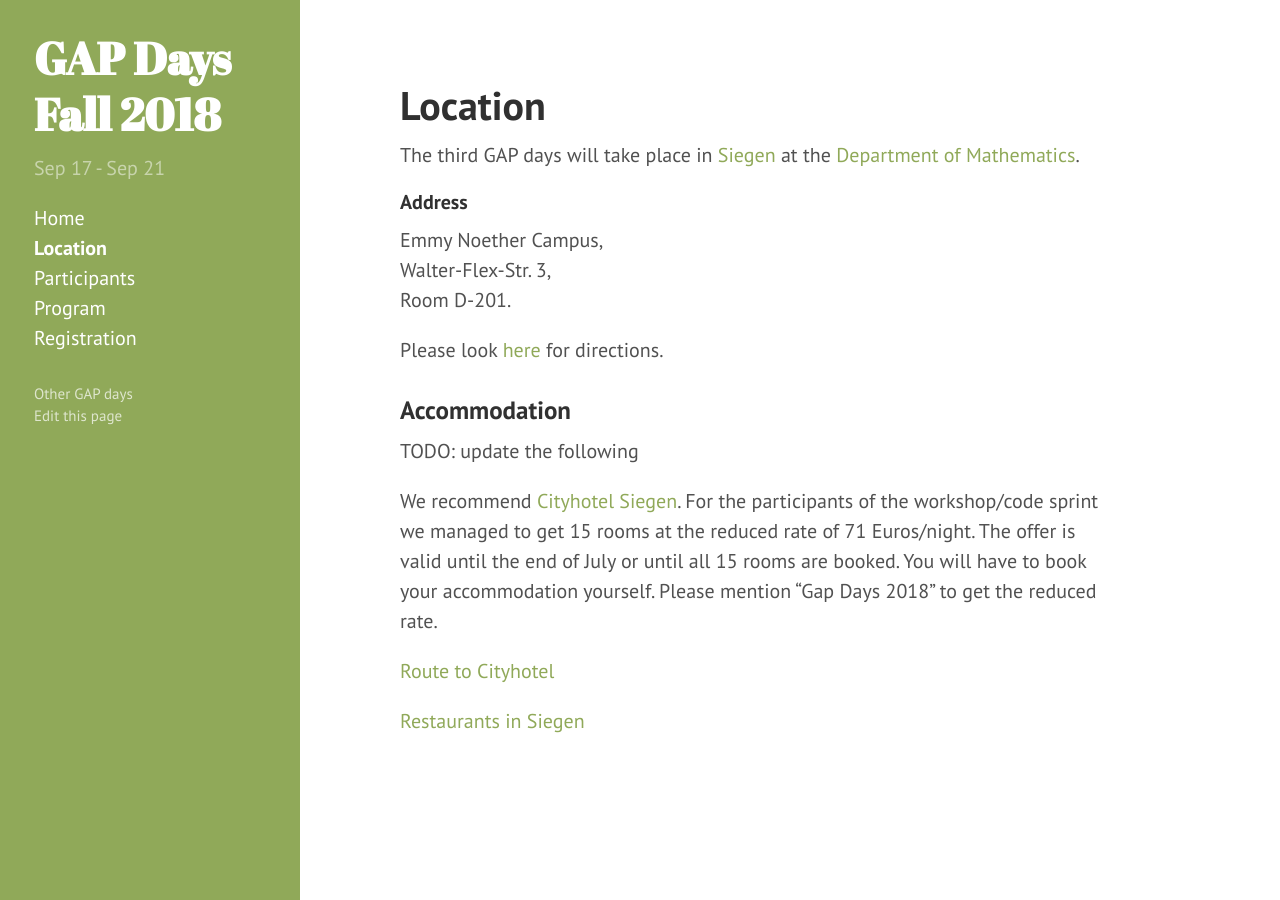
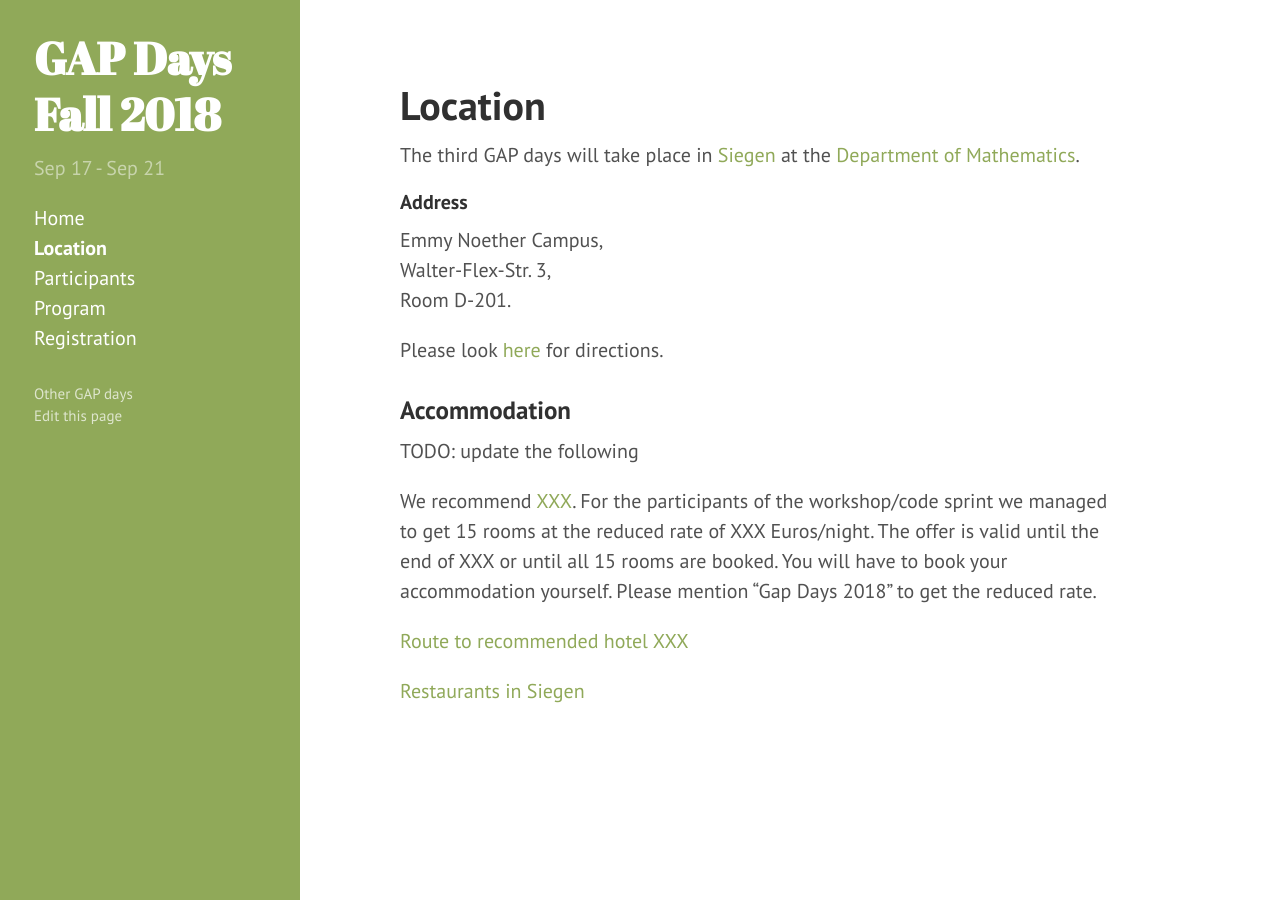
Before and after one commit to sebasguts/gapdays2018-fall, a Jekyll site: the page built from location.md, in a window 1280 px wide. Built offline with Jekyll 4.4.1, drawn with Linux system fonts in a browser that asks for light colours.

Commit message:
Hotel reservations not yet done

```diff
--- a/location.md
+++ b/location.md
@@ -19,13 +19,13 @@ Please look [here](https://mohamed-barakat.github.io/contact/) for directions.
 
 TODO: update the following
 
-We recommend <a href="http://www.cityhotel-siegen.de">Cityhotel Siegen</a>.
+We recommend <a href="XXX">XXX</a>.
 For the participants of the workshop/code sprint we managed to
-get 15 rooms at the reduced rate of 71 Euros/night.
-The offer is valid until the end of July or until all 15 rooms are booked.
+get 15 rooms at the reduced rate of XXX Euros/night.
+The offer is valid until the end of XXX or until all 15 rooms are booked.
 You will have to book your accommodation yourself. Please
 mention <Q>Gap Days 2018</Q> to get the reduced rate.
 
-[Route to Cityhotel](https://www.google.de/maps/dir/Hubertusweg+41,+57072+Siegen/Cityhotel+Siegen,+Koblenzer+Straße,+Siegen/@50.8712822,8.006955,17z/data=!4m14!4m13!1m5!1m1!1s0x47bc1cf02fa71225:0x14c1d8e63e1aad6c!2m2!1d8.0050424!2d50.8731522!1m5!1m1!1s0x47bc1cf3659f9a71:0x198a80371a54e03a!2m2!1d8.012079!2d50.868547!3e2)
+[Route to recommended hotel XXX](XXX)
 
 [Restaurants in Siegen](/gapdays2018-fall/restaurants)
--- a/registration.html
+++ b/registration.html
@@ -99,7 +99,7 @@ regarding registration or in general, feel free to
     We recommend <a href="XXX">XXX</a>.
     For the participants of the workshop we managed to
     get 15 rooms at the reduced rate of XXX Euros/night.
-    The offer is valid until the end of July or until all 15 rooms are booked.
+    The offer is valid until the end of XXX or until all 15 rooms are booked.
     You will have to book your accommodation yourself. Please
     mention <Q>Gap Days 2018</Q> to get the reduced rate.
   </div>
```
